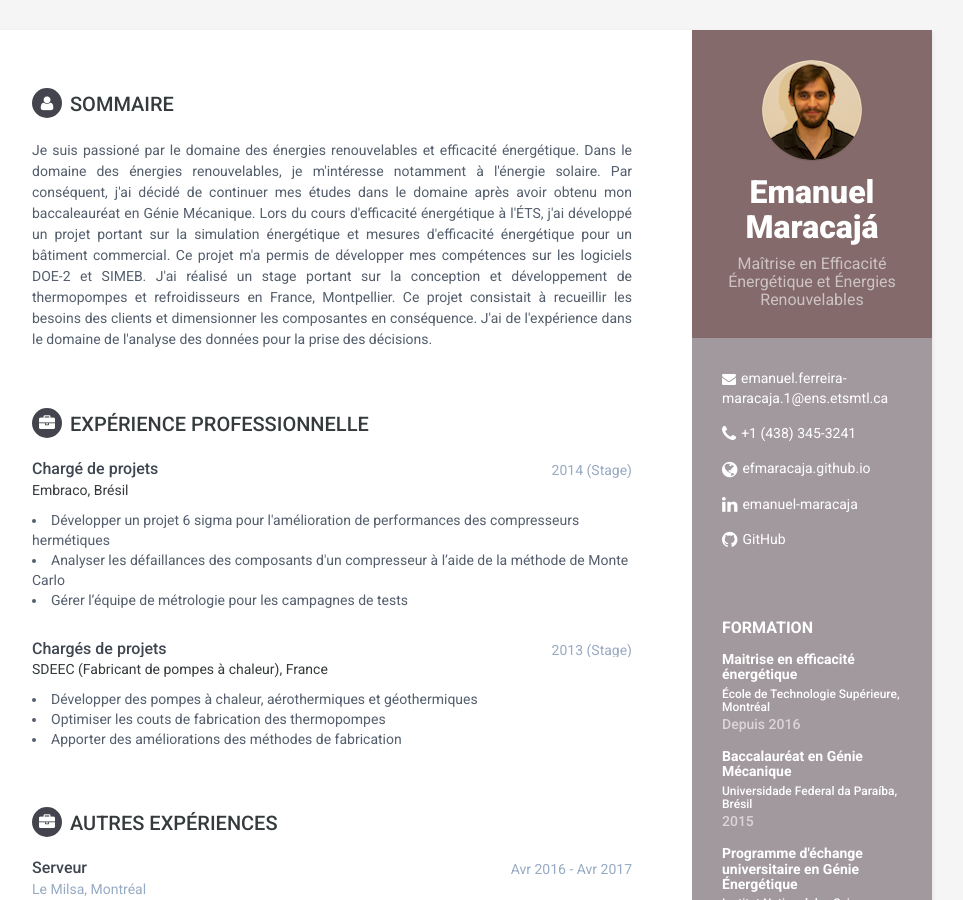
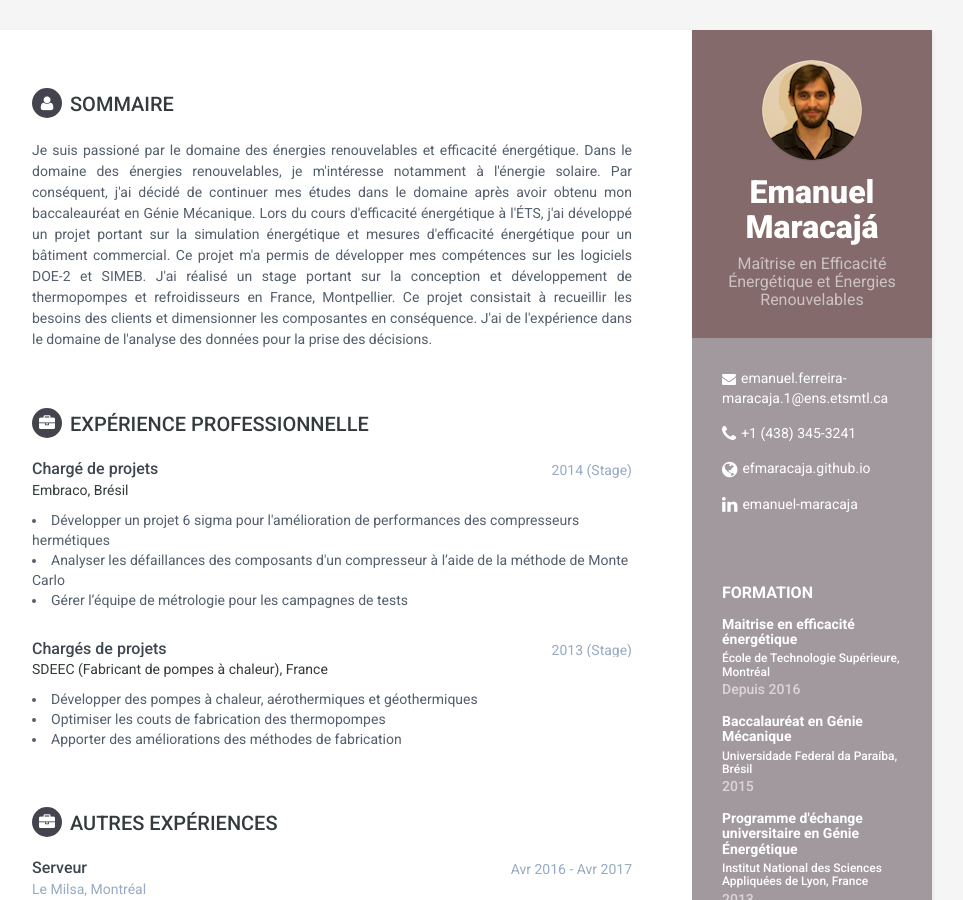
Before and after one commit to efmaracaja/cvFR, a Jekyll site: the page built from index.html, in a window 1280 px wide and 900 px high. Shown: the whole window, without its empty margins (188-1151 px from the left). Built offline with Jekyll 4.4.1, drawn with Linux system fonts in a browser that asks for light colours.

Commit message:
Update sidebar.html

```diff
--- a/_includes/sidebar.html
+++ b/_includes/sidebar.html
@@ -34,9 +34,9 @@
            <li class="linkedin"><i class="fa fa-linkedin"></i><a href="https://linkedin.com/in/{{site.linkedin}}" target="_blank">{{site.linkedin}}</a></li>
            {% endif %}
 
-           {% if site.github %}
+           <!--{% if site.github %}
            <li class="github"><i class="fa fa-github"></i><a href="http://github.com/{{site.github}}" target="_blank">{{site.github}}</a></li>
-           {% endif %}
+           {% endif %}-->
 
            {% if site.twitter %}
            <li class="twitter"><i class="fa fa-twitter"></i><a href="https://twitter.com/{{site.twitter}}" target="_blank">{{site.twitter}}</a></li>
```
